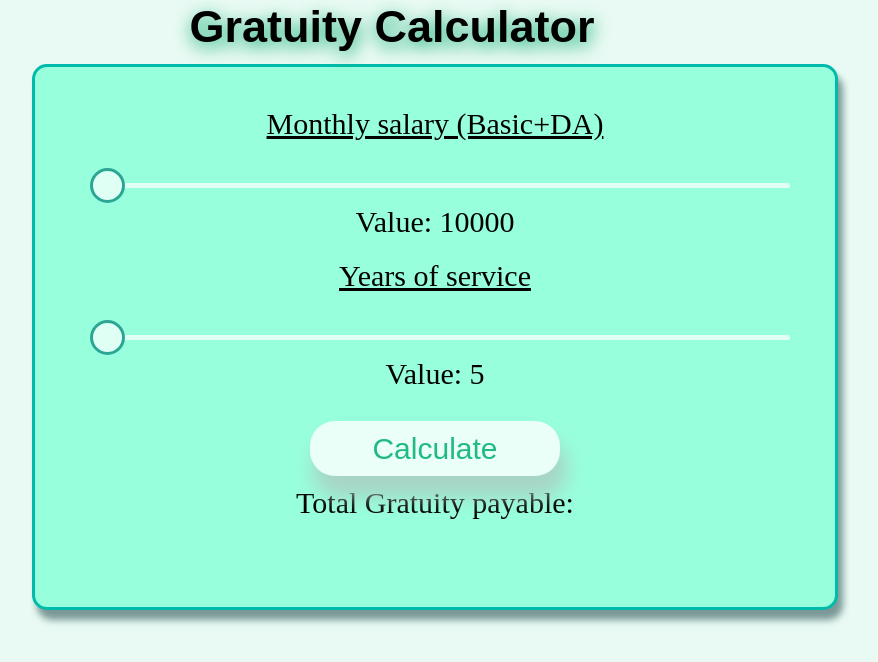
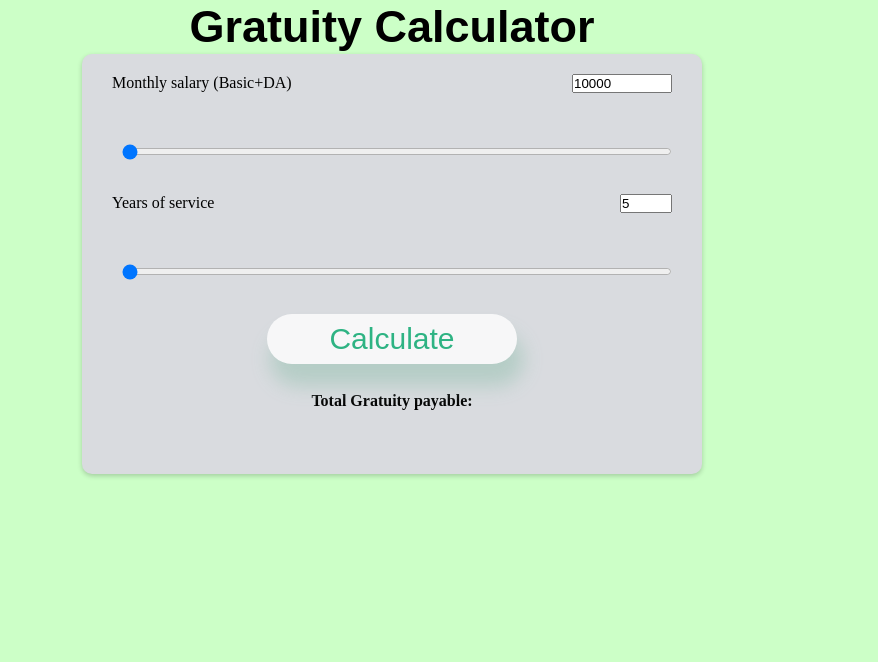
Before and after one commit to stocksmantra/gratuity_Calculator, a plain HTML site: page index.html in a window 1280 px wide. Shown: the whole page, without its empty margins (248-1126 px from the left). Drawn offline with Linux system fonts and the light colour scheme.

Commit message:
add gratuity_Calculator

```diff
--- a/index.css
+++ /dev/null
@@ -1,161 +0,0 @@
-*{
-    margin: 0;
-    padding: 0;
-
-}
-body{
-    background-color:  #e8faf3;
-
-    background-size: cover;
-
-
-}
-.container{
-   text-align: center;
-   color: white;
-   font-size: 30px;
-    background-color: #97ffdc;
-    height: 510px;
-    width: 800px;
-    margin-top: 10px;
-    margin-left: 280px;
-    padding-top: 30px;
-    box-shadow: 5px 10px 7px rgb(122, 152, 150);
-    border-radius: 15px;
-    border-style: solid;
-    border-color: rgb(0, 187, 171);
-
-}
-    h1 {
-        color: #000000;
-        text-shadow: 1px 5px 17px #04AA6D;
-        font-size: 45px;
-        font-family: sans-serif;
-        padding: 1px;
-    }
-
-button{
-
-
-    margin-top: 10px;
-    padding: 8px;
-    font-size: 30px;
-    font-family: sans-serif;
-
-    color: #04AA6D;
-    background-color: #ffffff;
-
-    border-radius: 50px;
-    border-style: none;
-    box-shadow: 5px 20px 20px 2px rgb(172, 202, 192);
-    opacity: 0.7;
-    -webkit-transition: .2s;
-    transition: opacity .2s;
-
-}
-input{
-    margin-top: 20px;
-
-margin-left: 10px;
-     height: 30px;
-     width: 100px;
-     border-radius: 5px;
-    border-style: none;
-}
-p{
-    margin: 20px;
-    margin-top: 10px;
-    color: #000000;
-}
-
-
-#myRange {
-    -webkit-appearance: none;
-    width: 700px;
-    height: 5px;
-    background: #ffffff;
-
-    border-radius: 25px;
-    outline: none;
-    opacity: 0.7;
-    -webkit-transition: .2s;
-    transition: opacity .2s;
-}
-
-#myRange:hover {
-    opacity: 1;
-}
-
-#myRange::-webkit-slider-thumb {
-    -webkit-appearance: none;
-    appearance: none;
-    width: 35px;
-    height: 35px;
-    border-radius: 25px;
-    border-style: solid;
-    border-color: rgb(0, 129, 119);
-    background: #ffffff;
-    cursor: pointer;
-}
-
-#myRange::-moz-range-thumb {
-    width: 25px;
-    height: 25px;
-    background: #04AA6D;
-    cursor: pointer;
-}
-
-
-
-#myRange1 {
-    -webkit-appearance: none;
-    width: 700px;
-    height: 5px;
-    background: #ffffff;
-    border-radius: 25px;
-    outline: none;
-    opacity: 0.7;
-    box-shadow: #04AA6D;
-    -webkit-transition: .2s;
-    transition: opacity .2s;
-}
-
-#myRange1:hover {
-    opacity: 1;
-}
-
-#myRange1::-webkit-slider-thumb {
-    -webkit-appearance: none;
-    appearance: none;
-    width: 35px;
-    height: 35px;
-    border-style: solid;
-    border-color: rgb(0, 129, 119);
-    border-radius: 25px;
-    background: #ffffff;
-    cursor: pointer;
-}
-
-#myRange1::-moz-range-thumb {
-    width: 25px;
-    height: 25px;
-    background: #04AA6D;
-    cursor: pointer;
-}
-button {
-    -webkit-appearance: none;
-    width: 250px;
-    height: 55px;
-    background: #ffffff;
-    border-radius: 25px;
-    outline: none;
-    opacity: 0.8;
-    box-shadow: #04AA6D;
-    -webkit-transition: .2s;
-    transition: opacity .2s;
-}
-
-
-button:hover {
-    opacity: 1;
-}
--- a/index.html
+++ b/index.html
@@ -6,60 +6,29 @@
   <meta http-equiv="X-UA-Compatible" content="IE=edge">
   <meta name="viewport" content="width=device-width, initial-scale=1.0">
   <title>Gratuity Calculator</title>
-  <link rel="stylesheet" href="index.css">
+  <link rel="stylesheet" href="styles.css">
 </head>
 
 <body>
-  <h1 style="text-align: center;">Gratuity Calculator</h1>
-<!-- -------------------Here starts code--------------------- -->
+  <h1>Gratuity Calculator</h1>
   <div class="container">
-    <p> <u>Monthly salary (Basic+DA)</u></p>
-    <input type="range" min="10000" max="1000000" value="10000" class="slider" id="myRange">
-    <p>Value: <span id="demo"></span></p>
+    <p>Monthly salary (Basic+DA) <input type="number" min="10000" max="10000000" value="10000" class="slider"
+        id="myRangeValue"></p><br><br>
+    <input type="range" min="10000" max="10000000" value="10000" class="slider" id="myRange"> <br><br>
 
-    <p> <u>Years of service</u></p>
-    <input type="range" min="5" max="80" value="5" class="slider1" id="myRange1">
-    <p>Value: <span id="demo1"></span></p>
+    <p>Years of service <input type="number" min="5" max="80" value="5" class="slider1" id="myRange1Value"></p><br><br>
+    <input type="range" min="5" max="80" value="5" class="slider1" id="myRange1"> <br> <br>
 
-
-    <button onclick="answer()">Calculate</button>
-    <p>Total Gratuity payable:<br> <span id="outputt"></span></p>
+    <div class="center">
+      <button onclick="calculateGratuity()">Calculate</button>
+    </div>
+    <br>
+    <div id="demo">
+      <p><b>Total Gratuity payable: <br><br><span id="outputt"></span></b></p>
+    </div>
 
   </div>
-
-  <script>
-    function answer() {
-
-
-      var b = parseInt(document.getElementById("myRange").value);
-      var n = parseInt(document.getElementById("myRange1").value);
-
-      var total_gratuity = n * b * 15 / 26;
-
-      document.getElementById("outputt").innerHTML = total_gratuity;
-    }
-
-
-    var slider = document.getElementById("myRange");
-    var output = document.getElementById("demo");
-    output.innerHTML = slider.value;
-
-    slider.oninput = function () {
-      output.innerHTML = this.value;
-    }
-
-    var slider1 = document.getElementById("myRange1");
-    var output1 = document.getElementById("demo1");
-    output1.innerHTML = slider1.value;
-
-    slider1.oninput = function () {
-      output1.innerHTML = this.value;
-    }
-
-  </script>
-
-
-
+  <script src="main.js"></script>
 </body>
 
 </html>
--- /dev/null
+++ b/main.js
@@ -0,0 +1,42 @@
+
+var slider = document.getElementById("myRange");
+var output = document.getElementById("myRangeValue");
+output.innerHTML = slider.value;
+
+slider.oninput = function() {
+  output.innerHTML = this.value;
+  document.getElementById("myRangeValue").value = this.value;
+}
+
+output.oninput = function() {
+  var value = parseInt(this.value);
+  if (!isNaN(value) && value >= parseInt(slider.min) && value <= parseInt(slider.max)) {
+    slider.value = value;
+  }
+}
+
+var slider1 = document.getElementById("myRange1");
+var output1 = document.getElementById("myRange1Value");
+output1.innerHTML = slider1.value;
+
+slider1.oninput = function() {
+  output1.innerHTML = this.value;
+  document.getElementById("myRange1Value").value = this.value;
+}
+
+output1.oninput = function() {
+  var value = parseInt(this.value);
+  if (!isNaN(value) && value >= parseInt(slider1.min) && value <= parseInt(slider1.max)) {
+    slider1.value = value;
+  }
+}
+
+function calculateGratuity() {
+  var b = parseInt(document.getElementById("myRange").value);
+  var n = parseInt(document.getElementById("myRange1").value);
+
+  if (!isNaN(b) && !isNaN(n)) {
+    var total_gratuity = n * b * 15 / 26;
+    document.getElementById("outputt").innerHTML = total_gratuity;
+  }
+}
--- /dev/null
+++ b/styles.css
@@ -0,0 +1,113 @@
+*{
+    margin: 0;
+    padding: 0;
+
+}
+body{
+    background-color: rgb(204, 255, 199);
+    background-size: cover;
+
+}
+.container{
+   /* text-align: center;
+   color: rgb(227, 230, 51);
+   font-size: 30px;
+    background-color: #b8c2db;
+    height: 510px;
+    width: 700px;
+    margin-top: 10px;
+    margin-left: 280px;
+    padding-top: 30px;
+    border-radius: 15px;
+    border-style: solid;
+    border-color: rgb(252, 67, 227); */
+
+    width: 600px;
+    height: 400px;
+    margin:  auto;
+    background-color: #d9dbdf;
+    padding: 10px;
+    border-radius: 10px;
+    box-shadow: 0 2px 5px rgba(0, 0, 0, 0.2);
+}
+.center {
+    display: flex;
+    justify-content: center;
+
+  }
+    h1 {
+        text-align: center;
+        color: #000000;
+        font-size: 45px;
+        font-family: sans-serif;
+        padding: 1px;
+    }
+
+button{
+
+    margin-top: 10px;
+    padding: 8px;
+    font-size: 30px;
+    font-family: sans-serif;
+    color: #04AA6D;
+    background-color: #ffffff;
+    border-radius: 50px;
+    border-style: none;
+    box-shadow: 5px 20px 20px 2px rgb(172, 202, 192);
+    opacity: 0.7;
+    -webkit-transition: .2s;
+    transition: opacity .2s;
+
+}
+input[type="number"],
+    input[type="range"] {
+      float: right;
+      margin-bottom: 10px;
+    }
+
+
+p{
+    margin: 20px;
+    margin-top: 10px;
+    color: #000000;
+}
+
+
+#myRange {
+    width: 550px;
+    height: 7px;
+    margin-left: auto;
+    margin-right: 20px;
+
+}
+
+
+#myRange1 {
+    width: 550px;
+    height: 7px;
+    margin-left: auto;
+    margin-right: 20px;
+
+}
+#demo{
+   text-align: center;
+
+}
+
+button {
+    -webkit-appearance: none;
+    width: 250px;
+    height: 50px;
+    background: #ffffff;
+    border-radius: 25px;
+    outline: none;
+    opacity: 0.8;
+    box-shadow: #f87ed0;
+    -webkit-transition: .2s;
+    transition: opacity .2s;
+}
+
+
+button:hover {
+    opacity: 1;
+}
```
Also changed, not shown: 1 other file.
